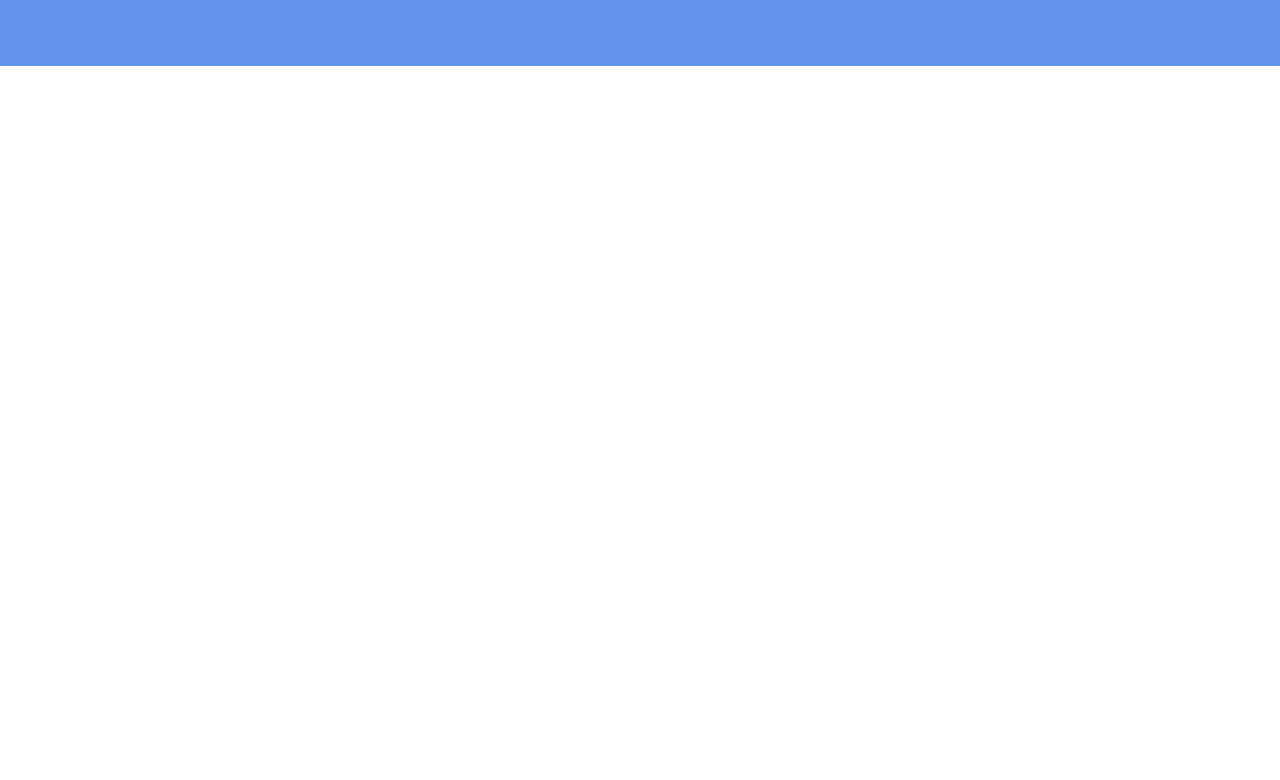
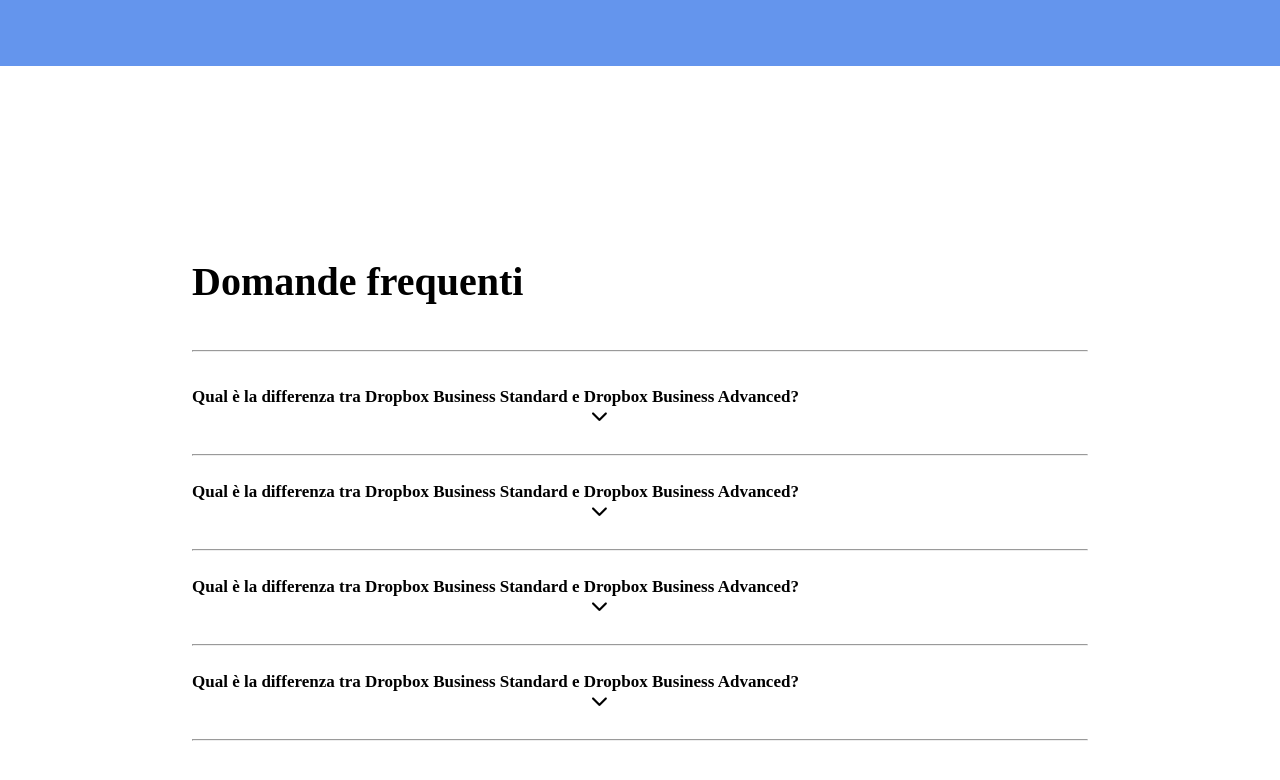
Before and after one commit to AlessandroVano/htmlcss-dropbox, a plain HTML site: page index.html in a window 1280 px wide. Shown: the part 4956-5736 px from the top of the page. Before the commit the page ends 5176 px from the top, so only its background shows below. Drawn offline with Linux system fonts and the light colour scheme.

Commit message:
completed section h

```diff
--- a/css/main.css
+++ b/css/main.css
@@ -404,7 +404,7 @@ font-size: 15px;
          width: 100%;
          height: 300px;
          background: cornflowerblue;
-         margin-bottom: 12%;
+
      }
      .block-25, .block-26 {
          float: left;
@@ -425,3 +425,31 @@ font-size: 15px;
         padding-top: 7%;
         /* background: rgb(223, 96, 121); */
      }
+     /* SECTION H */
+
+     .box-13 {
+        width: 100%;
+         height: 500px;
+         margin-bottom: 12%;
+       /*   background-color: cadetblue; */
+     }
+     .block-27 {
+         width: 100%;
+         height: 120px;
+        /*  background-color: cornflowerblue; */
+     }
+     .block-28 {
+            width: 100%;
+            height: 95px;
+            /* background-color: rgb(164, 192, 245); */
+        }
+      .block-27 h2 {
+            padding-bottom: 5%;
+        }
+      .block-28 h4 {
+          padding-top: 1%;
+          padding-bottom: 3%;
+      }
+      .m {
+          margin-left: 400px;
+      }
--- a/index.html
+++ b/index.html
@@ -311,6 +311,39 @@
 
              </div>
          </section>
+         <!-- SECTION H -->
+         <section class="container-2">
+             <div class="box-13">
+                 <div class="block-27">
+                     <h2>Domande frequenti</h2>
+                     <hr>
+                 </div>
+                 <div class="block-28">
+                    <h4>Qual è la differenza tra Dropbox Business Standard e Dropbox Business Advanced?
+                        <i class=" m fas fa-chevron-down"></i>
+                    </h4>
+                    <hr>
+                 </div>
+                 <div class="block-28">
+                    <h4>Qual è la differenza tra Dropbox Business Standard e Dropbox Business Advanced?
+                        <i class=" m fas fa-chevron-down"></i>
+                    </h4>
+                    <hr>
+                 </div>
+                 <div class="block-28">
+                    <h4>Qual è la differenza tra Dropbox Business Standard e Dropbox Business Advanced?
+                        <i class=" m fas fa-chevron-down"></i>
+                    </h4>
+                    <hr>
+                 </div>
+                 <div class="block-28">
+                    <h4>Qual è la differenza tra Dropbox Business Standard e Dropbox Business Advanced?
+                        <i class=" m fas fa-chevron-down"></i>
+                    </h4>
+                    <hr>
+                 </div>
+             </div>
+         </section>
 
     </main>
 
```
